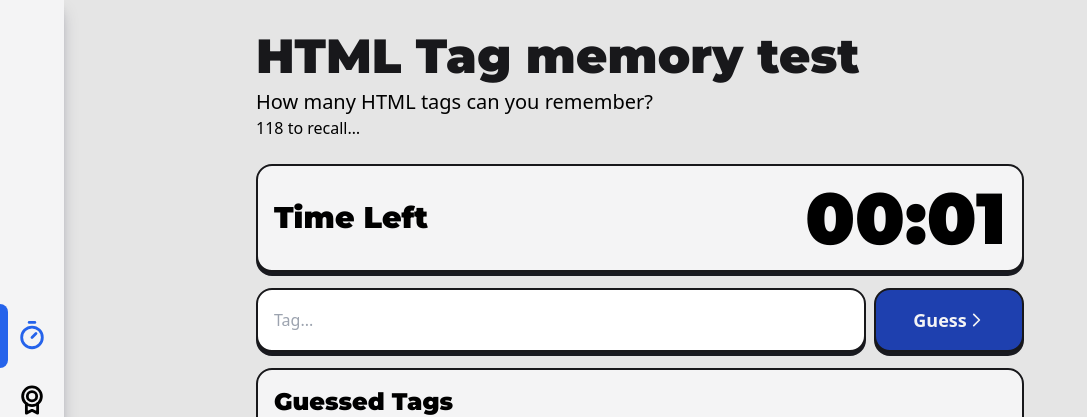
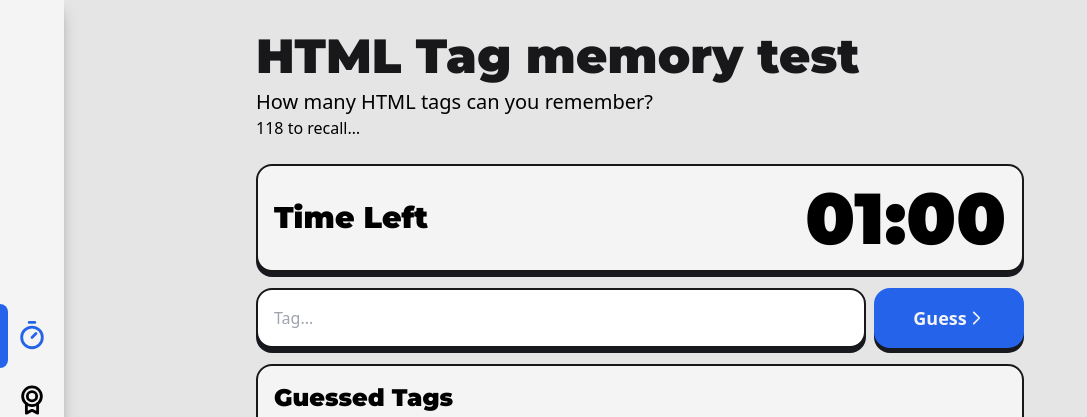
Before and after one commit to falaigor/tag-memory-test, a React (Vite) app: page / in a window 1280 px wide. Shown: the top 417 px of the page, without its empty margins (0-1087 px from the left). Built offline with nearby package versions, Linux system fonts and the light colour scheme; no server answers.

Commit message:
style: new styles buttons

```diff
--- a/src/components/Home/Button.tsx
+++ b/src/components/Home/Button.tsx
@@ -10,7 +10,7 @@ export const Button = ({ onClick }: ButtonProps) => {
       data-testid="button"
       type="button"
       onClick={onClick}
-      className="max-w-[150px] w-full flex p-4 border-2 border-zinc-900 drop-shadow-stroke rounded-2xl text-lg font-bold justify-center items-center bg-blue-800 text-zinc-100 hover:bg-blue-600 transition-all"
+      className="max-w-[150px] w-full flex p-4 drop-shadow-stroke rounded-2xl text-lg font-bold justify-center items-center bg-blue-600 text-zinc-100 hover:bg-blue-800 transition-all"
     >
       Guess <CaretRight weight="bold" />
     </button>
--- a/src/components/Home/Modal.tsx
+++ b/src/components/Home/Modal.tsx
@@ -87,7 +87,7 @@ export function Modal({ isOpen, closeModal }: ModalProps) {
                   <div className="mt-4">
                     <Link
                       type="button"
-                      className="w-full my-4 flex p-4 border-2 border-zinc-900 drop-shadow-stroke rounded-2xl text-lg font-bold justify-center items-center bg-blue-800 text-zinc-100 hover:bg-blue-600 transition-all"
+                      className="w-full my-4 flex p-4 drop-shadow-stroke rounded-2xl text-lg font-bold justify-center items-center bg-blue-600 text-zinc-100 hover:bg-blue-800 transition-all"
                       to={AppRoute.Home}
                       reloadDocument
                     >
@@ -97,7 +97,7 @@ export function Modal({ isOpen, closeModal }: ModalProps) {
                     <Link
                       to={AppRoute.Ranking}
                       reloadDocument
-                      className="w-full my-4 flex p-4 border-2 border-zinc-900 drop-shadow-stroke rounded-2xl text-lg font-bold justify-center items-center bg-yellow-500 text-zinc-900 hover:bg-yellow-600 transition-all"
+                      className="w-full my-4 flex p-4 drop-shadow-stroke rounded-2xl text-lg font-bold justify-center items-center bg-yellow-500 text-zinc-900 hover:bg-yellow-600 transition-all"
                     >
                       Ranking <CaretRight weight="bold" />
                     </Link>
--- a/src/contexts/challenge.tsx
+++ b/src/contexts/challenge.tsx
@@ -29,7 +29,7 @@ interface ChallengeProviderProps {
 }
 
 export function ChallengeProvider({ children }: ChallengeProviderProps) {
-  let timer = useRef(1 * 1);
+  let timer = useRef(1 * 60);
 
   const time = timer.current;
 
--- a/src/styles/global.css
+++ b/src/styles/global.css
@@ -29,6 +29,3 @@ body {
     font-family: "Montserrat", sans-serif;
   }
 }
-.te {
-  @apply text-blue-600 before:content-['']  sm:before:w-2  before:bg-blue-600 before:absolute before:top-0 before:left-0;
-}
--- a/tailwind.config.js
+++ b/tailwind.config.js
@@ -12,7 +12,7 @@ module.exports = {
         },
       },
       dropShadow: {
-        stroke: "0px 4px 0px #18191F",
+        stroke: "0px 5px 0px #18191F",
       },
     },
   },
```
